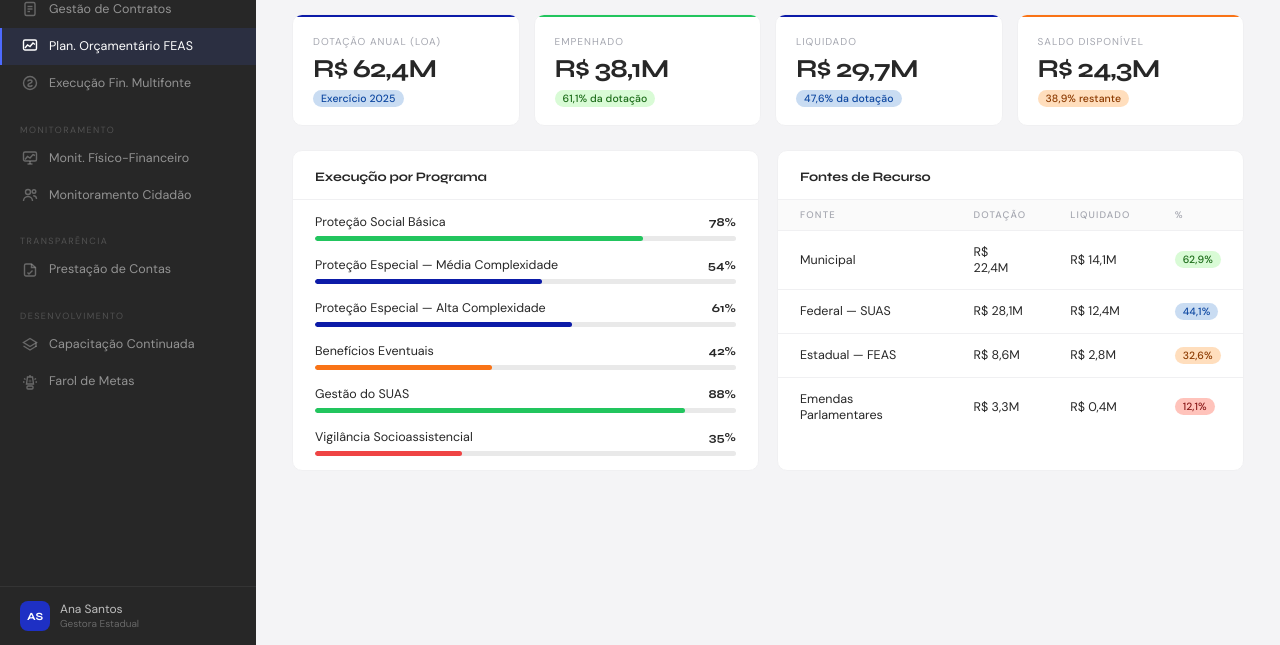
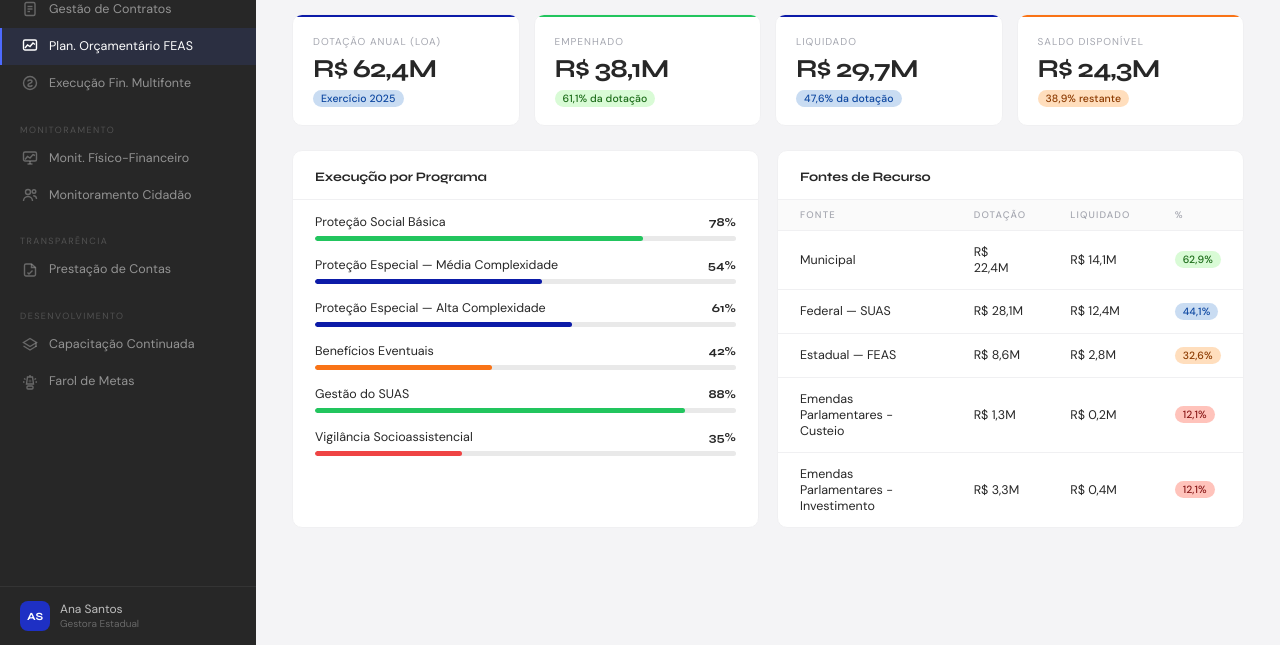
Before and after one commit to sslucasrodrigues/assiste-test, a plain HTML site: page index.html in a window 1280 px wide. Both pictures are taken after a click on the element "Plan. Orçamentário FEAS". Shown: the part 155-800 px from the top of the page. Drawn offline with Linux system fonts and the light colour scheme; a web font is replaced by a local one.

Commit message:
add alterações emendas

```diff
--- a/index.html
+++ b/index.html
@@ -1176,7 +1176,13 @@ tbody tr:hover td { background: #FAFBFF; }
                 <td><span class="badge badge-orange">32,6%</span></td>
               </tr>
               <tr>
-                <td>Emendas Parlamentares</td>
+                <td>Emendas Parlamentares - Custeio </td>
+                <td>R$ 1,3M</td>
+                <td>R$ 0,2M</td>
+                <td><span class="badge badge-red">12,1%</span></td>
+              </tr>
+              <tr>
+                <td>Emendas Parlamentares - Investimento </td>
                 <td>R$ 3,3M</td>
                 <td>R$ 0,4M</td>
                 <td><span class="badge badge-red">12,1%</span></td>
```
Also changed, not shown: .claude/settings.json (added), .claude/settings.local.json (added).
